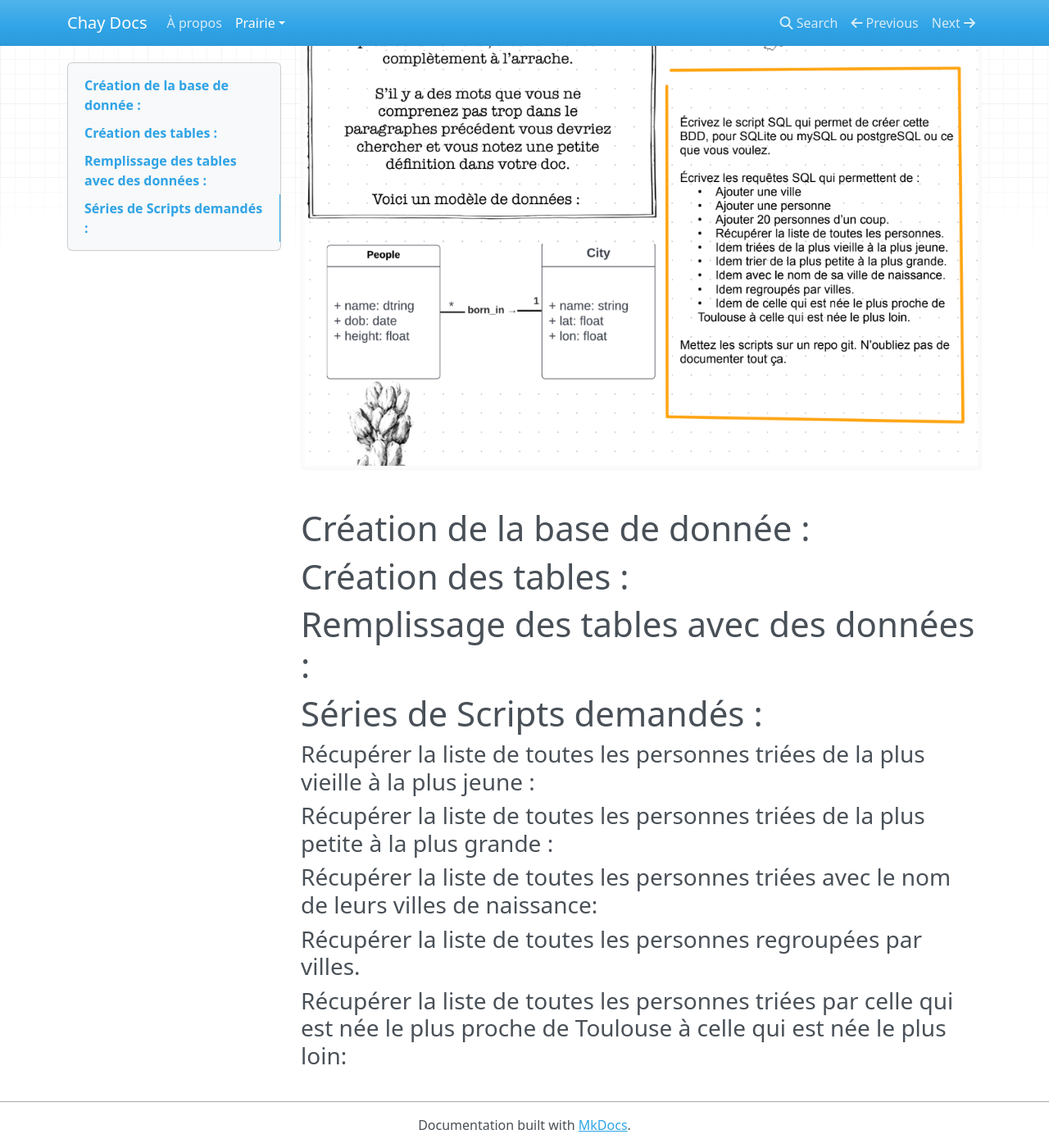
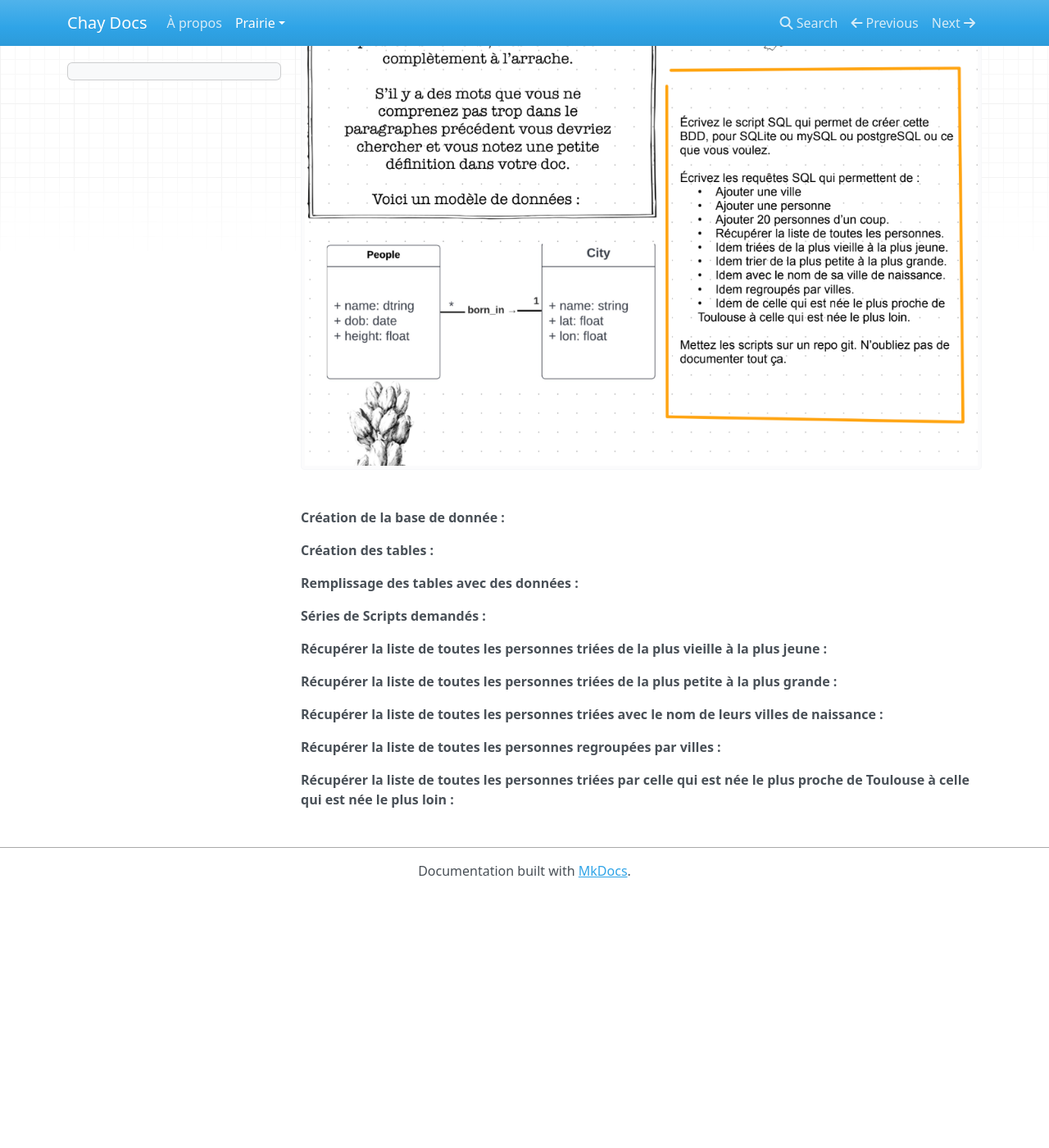
Before and after one commit to elhayanich/chay_docu, an MkDocs documentation site: the page built from docs/quinta.md, in a window 1280 px wide and 1400 px high, scrolled down 311 px. Shown: the whole window at 82% size. Built offline with MkDocs 1.6.1, drawn with Linux system fonts in a browser that asks for light colours; nearby versions of some CDN libraries; after the commit the page ends 1401 px from its top, so only the background shows below that.

Commit message:
update: exercise quinta

```diff
--- a/docs/quinta.md
+++ b/docs/quinta.md
@@ -1,19 +1,19 @@
 ![quinta exericse](quinta.png)
 
-# Création de la base de donnée  :
+**Création de la base de donnée :**
 
-# Création des tables  :
+**Création des tables :**
 
-# Remplissage des tables avec des données :
+**Remplissage des tables avec des données :**
 
-# Séries de Scripts demandés :
+**Séries de Scripts demandés :**
 
-### Récupérer la liste de toutes les personnes triées de la plus vieille à la plus jeune :
+**Récupérer la liste de toutes les personnes triées de la plus vieille à la plus jeune :**
 
-### Récupérer la liste de toutes les personnes triées de la plus petite à la plus grande :
+**Récupérer la liste de toutes les personnes triées de la plus petite à la plus grande :**
 
-### Récupérer la liste de toutes les personnes triées avec le nom de leurs villes de naissance:
+**Récupérer la liste de toutes les personnes triées avec le nom de leurs villes de naissance :**
 
-### Récupérer la liste de toutes les personnes regroupées par villes.
+**Récupérer la liste de toutes les personnes regroupées par villes :**
 
-### Récupérer la liste de toutes les personnes triées par celle qui est née le plus proche de Toulouse à celle qui est née le plus loin:
+**Récupérer la liste de toutes les personnes triées par celle qui est née le plus proche de Toulouse à celle qui est née le plus loin :**
```
Also changed, not shown: site/quarta/index.html, site/quinta/index.html, site/search/search_index.json.
